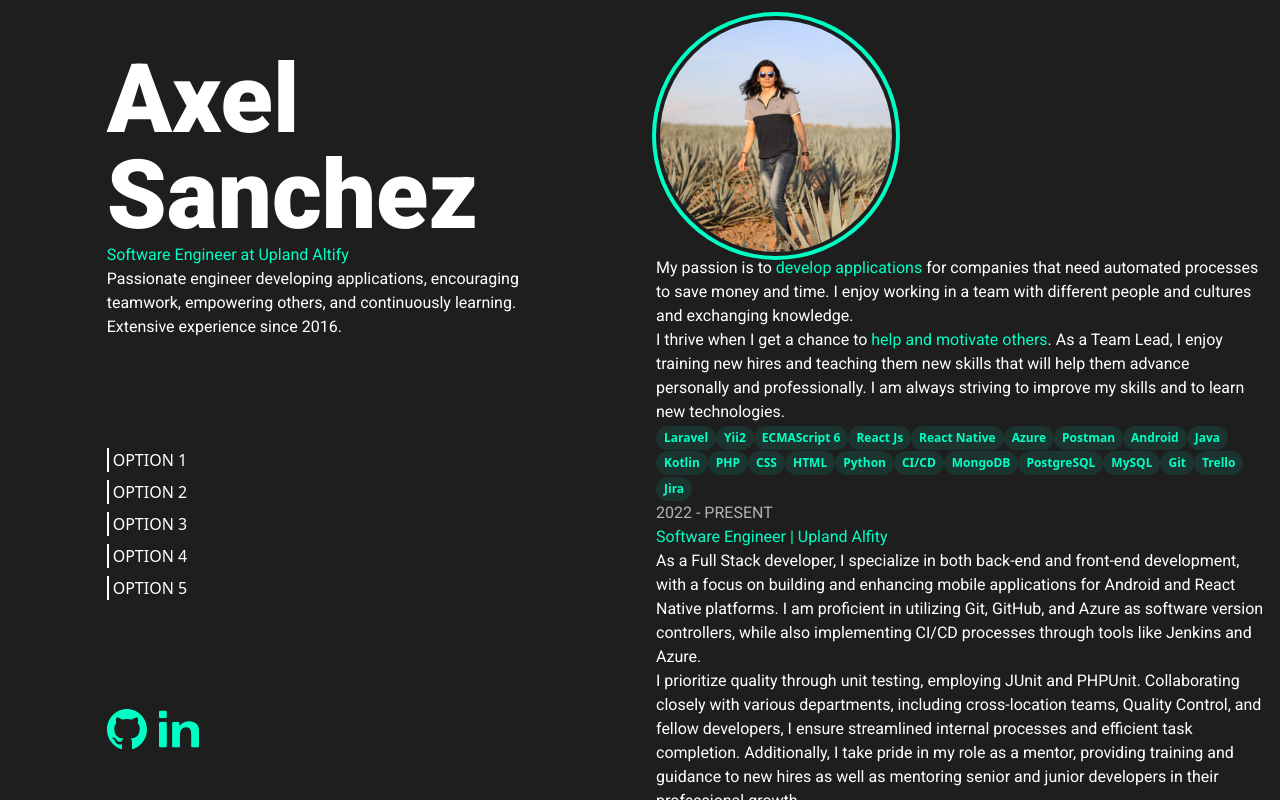
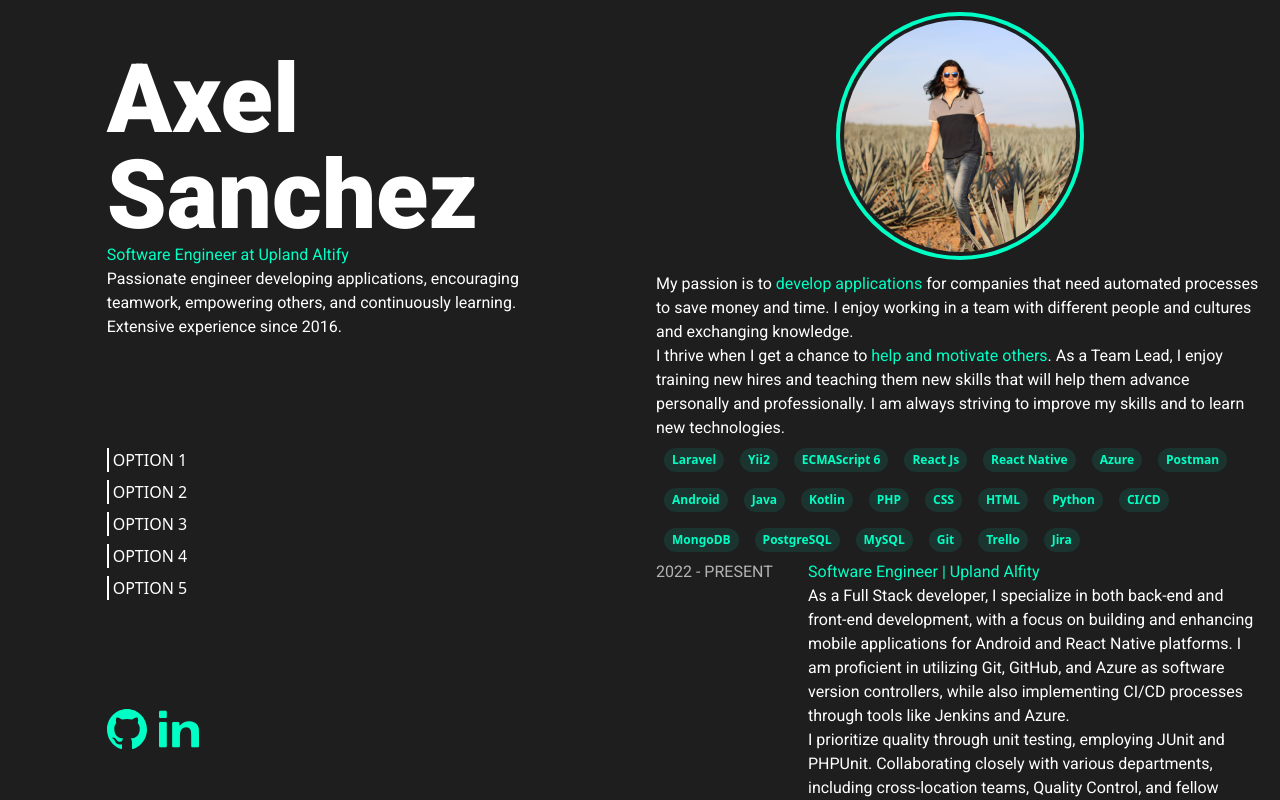
Before and after one commit to aaxlss/aaxlss.dev, an Angular app: page / in a window 1280 px wide. Built offline with nearby package versions, Linux system fonts and the light colour scheme.

Commit message:
Adding grid system in right section modifying scroll functionality

```diff
--- a/src/app/app.component.html
+++ b/src/app/app.component.html
@@ -31,8 +31,8 @@
         />
       </div>
     </div>
-    <div class="right-div w-2/4 overflow-auto p-4">
-      <div class="grid grid-cols-1 place-content-center">
+    <div class="right-div w-2/4 overflow-auto p-4 grid place-items-center">
+      <div class="grid grid-cols-1 place-content-center mb-4">
         <img
           src="/assets/images/axel_sanchez.jpeg"
           class="profile-img w-60 h-60 p-1 rounded-full ring-4"
@@ -53,11 +53,11 @@
       <!-- Hard Skills List -->
       <skill-component [skillList]="hardSkills"></skill-component>
       <!-- Experience Description -->
-      <div class="columns-2xl">
+      <div class="grid grid-cols-4 mb-3">
         <div class="time-experience">
           <h4>{{ "2022 - PRESENT" }}</h4>
         </div>
-        <div class="text-description">
+        <div class="text-description col-span-3">
           <h5 class="position-title">Software Engineer | Upland Alfity</h5>
           <p>
             As a Full Stack developer, I specialize in both back-end and
@@ -77,12 +77,13 @@
           </p>
           <skill-component [skillList]="hardSkills"></skill-component>
         </div>
+      </div>
       <!-- Certifcations -->
-        <div class="certification-description">
+      <div class="certification-description w-full grid grid-cols-4">
         <div class="date">
           <span>OCTOBER 2022</span>
         </div>
-          <div class="text-description">
+        <div class="text-description col-span-3">
           <div class="certification-info light-green-tex">
             <h5 class="light-green-text">Microsoft Azure Fundamentals</h5>
             <p>nu4a-Dw8E</p>
@@ -92,4 +93,3 @@
     </div>
   </div>
 </div>
-</div>
--- a/src/app/components/skill/skill.component.html
+++ b/src/app/components/skill/skill.component.html
@@ -1,7 +1,9 @@
-@for (skill of skillList; track skill.label) {
-<span
-  class="text-xs border-4 border-solid w-max content-center rounded-2xl px-1 py-0 max-h-14 align-middle skill"
-  >{{ skill.label }}</span
->
+<div>
+  @for (skill of skillList; track skill.label) {
+  <span
+    class="m-2 text-xs border-4 border-solid w-max content-center rounded-2xl px-1 py-0 max-h-14 align-middle skill"
+    >{{ skill.label }}</span
+  >
 
-}
+  }
+</div>
```
Lines whose indentation alone changed are shown as unchanged.
